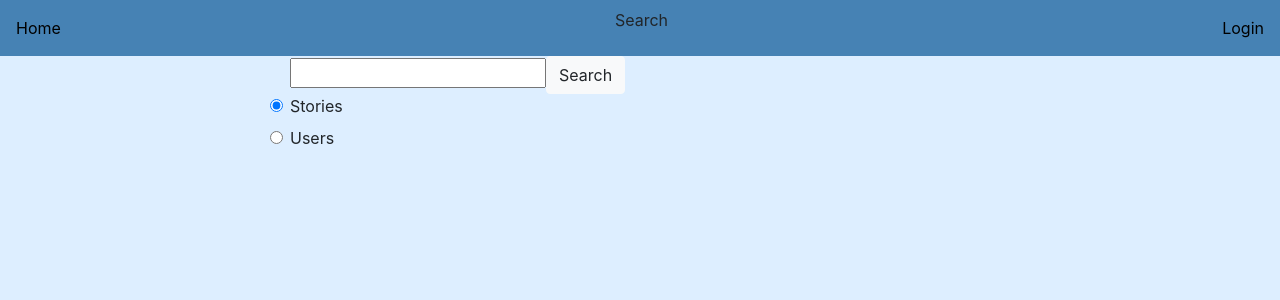
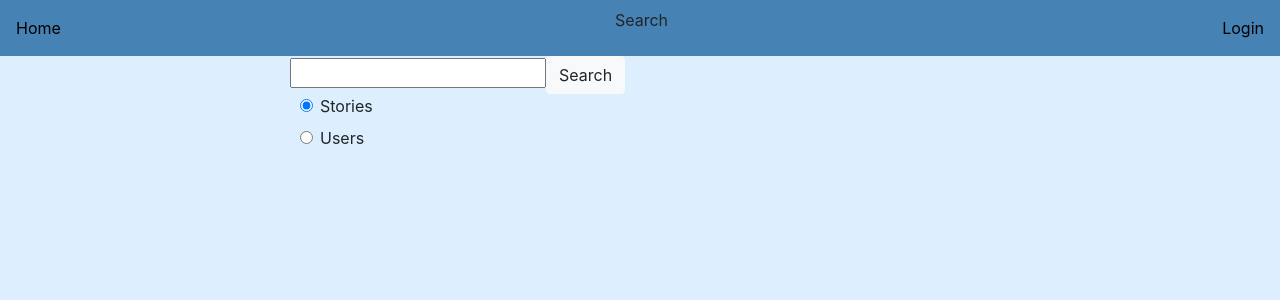
Before and after one commit to nwdunlap17/writeRobinFrontend, a React (Create React App) app: page /search in a window 1280 px wide. Shown: the top 300 px of the page. Built offline with nearby package versions, Linux system fonts and the light colour scheme; what actioncable would draw is missing.

Commit message:
search buttons moved

```diff
--- a/src/App.css
+++ b/src/App.css
@@ -213,3 +213,7 @@
   margin-top:24px;
   margin-bottom:12px;
 }
+
+.center{
+  margin-left: 30px;
+}
--- a/src/containers/SearchContainer.js
+++ b/src/containers/SearchContainer.js
@@ -92,7 +92,7 @@ export default class SearchContainer extends Component {
 
 
     checkboxForm = () => {
-        return (<div>
+        return (<div className='center'>
                     <div className="radio">
                     <label>
                         <input class="form-check-input" type="radio" checked={this.state.storyCheckBox} onChange={(e) => this.setState({storyCheckBox: e.target.checked, userCheckBox: !e.target.checked, category: 'story'})} />
```
